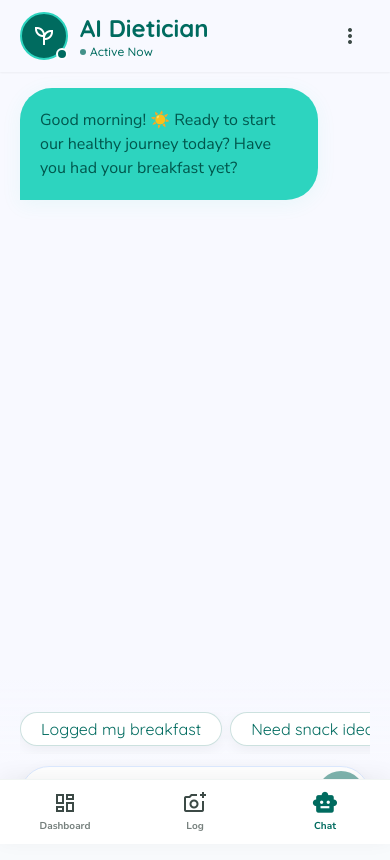
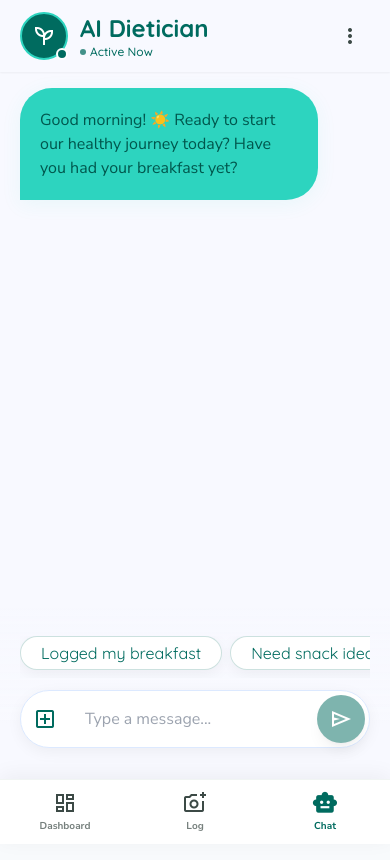
Before and after one commit to pramit091104/Hack2Skill-Repo, a React (Vite) app in the folder frontend/: page /chat in a window 390 px wide. Built offline with nearby package versions, Linux system fonts and the light colour scheme; no server answers; sample sign-in values are in the browser's storage.

Commit message:
fix(frontend): prevent chatbot input from being covered by mobile bottom nav

```diff
--- a/frontend/src/pages/Chatbot.tsx
+++ b/frontend/src/pages/Chatbot.tsx
@@ -108,7 +108,7 @@ export default function Chatbot() {
       </main>
 
       {/* Interactive Footer Section */}
-      <div className="fixed bottom-0 w-full max-w-container-chat mx-auto z-40 px-md pb-md flex flex-col gap-sm bg-gradient-to-t from-background via-background to-transparent pt-8">
+      <div className="fixed bottom-0 w-full max-w-container-chat mx-auto z-40 px-md pb-24 lg:pb-md flex flex-col gap-sm bg-gradient-to-t from-background via-background to-transparent pt-8">
 
         {/* Quick Suggestions Chips */}
         <div className="flex gap-base overflow-x-auto pb-2" style={{ scrollbarWidth: 'none' }}>
```
